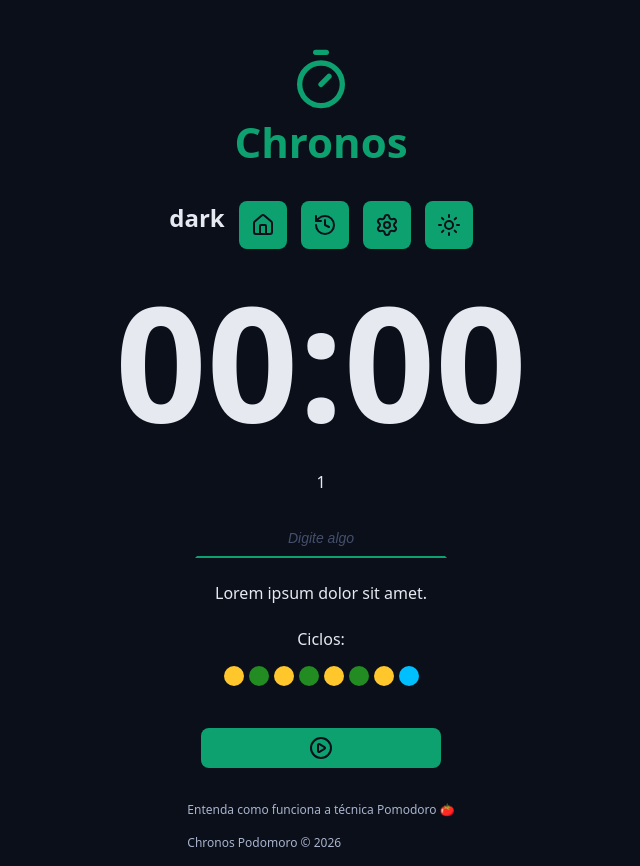
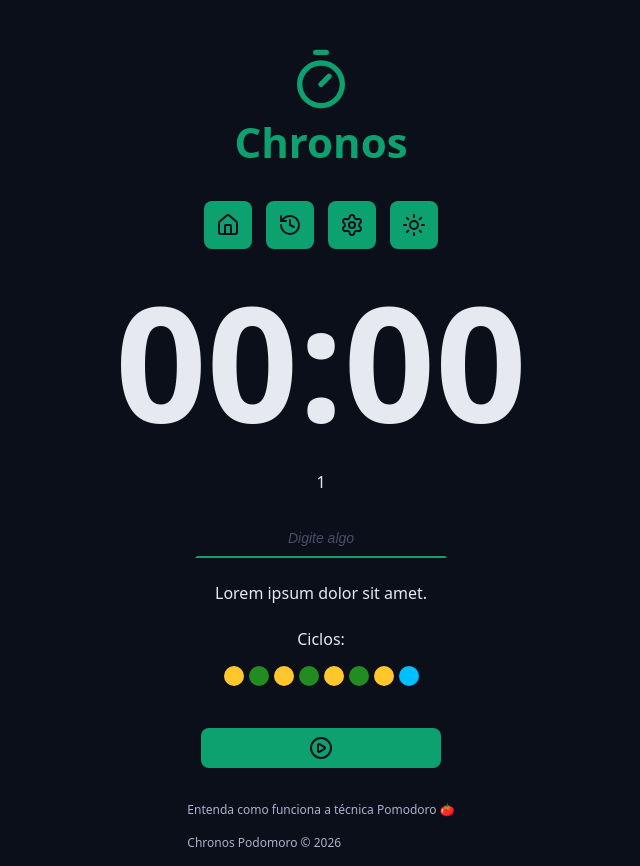
Before and after one commit to JoaoBruto/Chronos-Pomodoro, a React (Vite) app: page / in a window 1280 px wide. Shown: the whole page, without its empty margins (319-959 px from the left). Built offline with nearby package versions, Linux system fonts and the light colour scheme.

Commit message:
✨ Code organization

```diff
--- a/src/components/MENU/index.tsx
+++ b/src/components/MENU/index.tsx
@@ -40,7 +40,6 @@ export function Menu() {
   return(
     <>
       <nav className={styles.menu}>
-        <h1>{theme}</h1>
         <a className={styles.menuLink} href='#' aria-label='Ir para a Home' title='Ir para a Home'>
 
           <HouseIcon />
```
